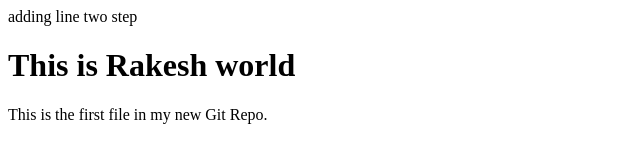
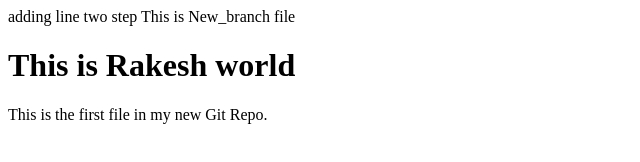
Before and after one commit to rakeshyadav1289/demo, a plain HTML site: page index.html in a window 1280 px wide. Shown: the whole page, without its empty margins (0-640 px from the left). Drawn offline with Linux system fonts and the light colour scheme.

Commit message:
Update in New_branch

```diff
--- a/index.html
+++ b/index.html
@@ -5,6 +5,8 @@
 </head>
 <body>
 adding line two step
+This is New_branch file
+
 <h1>This is Rakesh world</h1>
 <p>This is the first file in my new Git Repo.</p>
 
```
